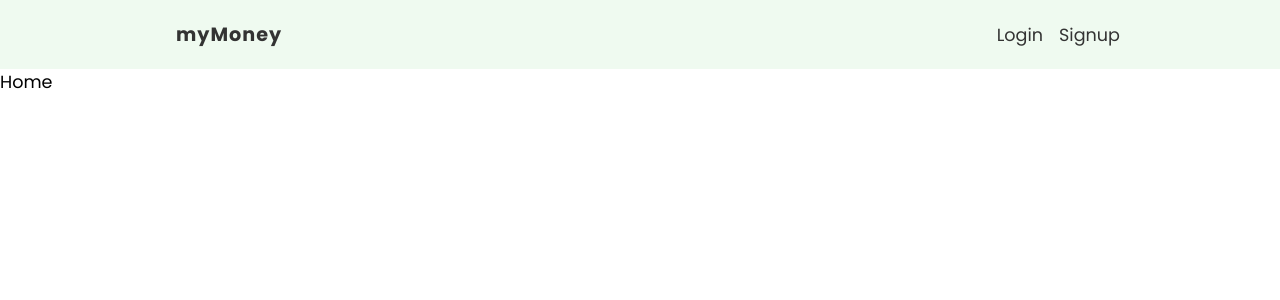
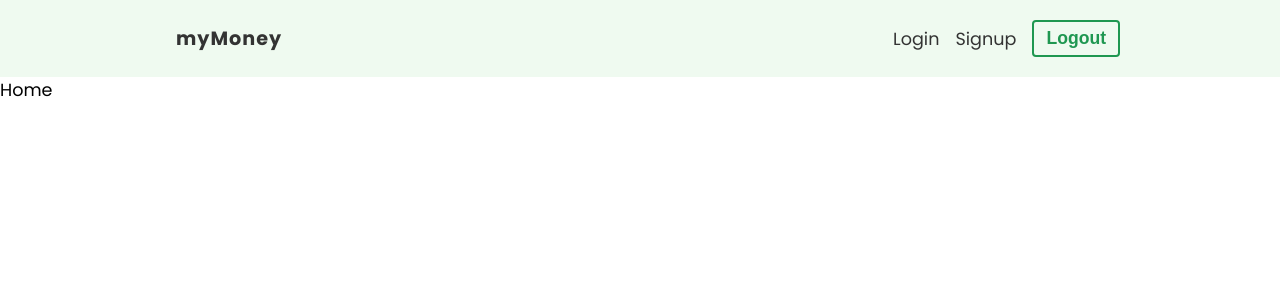
Before and after one commit to M-hossameldine/Finance-Tracker-React-and-Firebase, a React (Create React App) app: page / in a window 1280 px wide. Shown: the top 300 px of the page. Built offline with nearby package versions, Linux system fonts and the light colour scheme.

Commit message:
feat: add logout button

```diff
--- a/src/components/Navbar.js
+++ b/src/components/Navbar.js
@@ -1,9 +1,12 @@
 import React from 'react';
 import { Link } from 'react-router-dom';
+import { useLogout } from '../hooks/useLogout';
 
 import styles from './Navbar.module.css';
 
 export default function Navbar() {
+  const { logout } = useLogout();
+
   return (
     <nav className={styles.navbar}>
       <ul>
@@ -16,6 +19,11 @@ export default function Navbar() {
         <li>
           <Link to='/signup'>Signup</Link>
         </li>
+        <li>
+          <button className='btn' onClick={logout}>
+            Logout
+          </button>
+        </li>
       </ul>
     </nav>
   );
```
